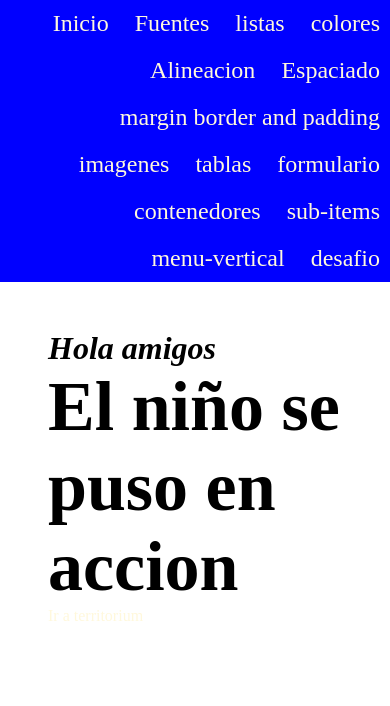
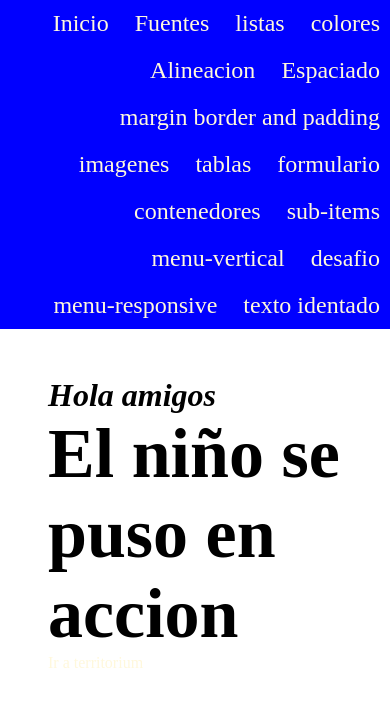
Before and after one commit to Stiven270/misitioweb, a plain HTML site: page index.html in a window 390 px wide. Drawn offline with Linux system fonts and the light colour scheme.

Commit message:
add menu-responsive

```diff
--- a/index.html
+++ b/index.html
@@ -27,6 +27,8 @@
             <li> <a href="sub-items.html">sub-items</a></li>
             <li> <a href="menu-vertical.html">menu-vertical</a></li>
             <li> <a href="desafio.html">desafio</a></li>
+            <li> <a href="menu-responsive.html">menu-responsive</a></li>
+            <li> <a href="indent-blockquote.html">texto identado</a></li>
         </ul>
     </nav>
     <div class="main-content">
```
